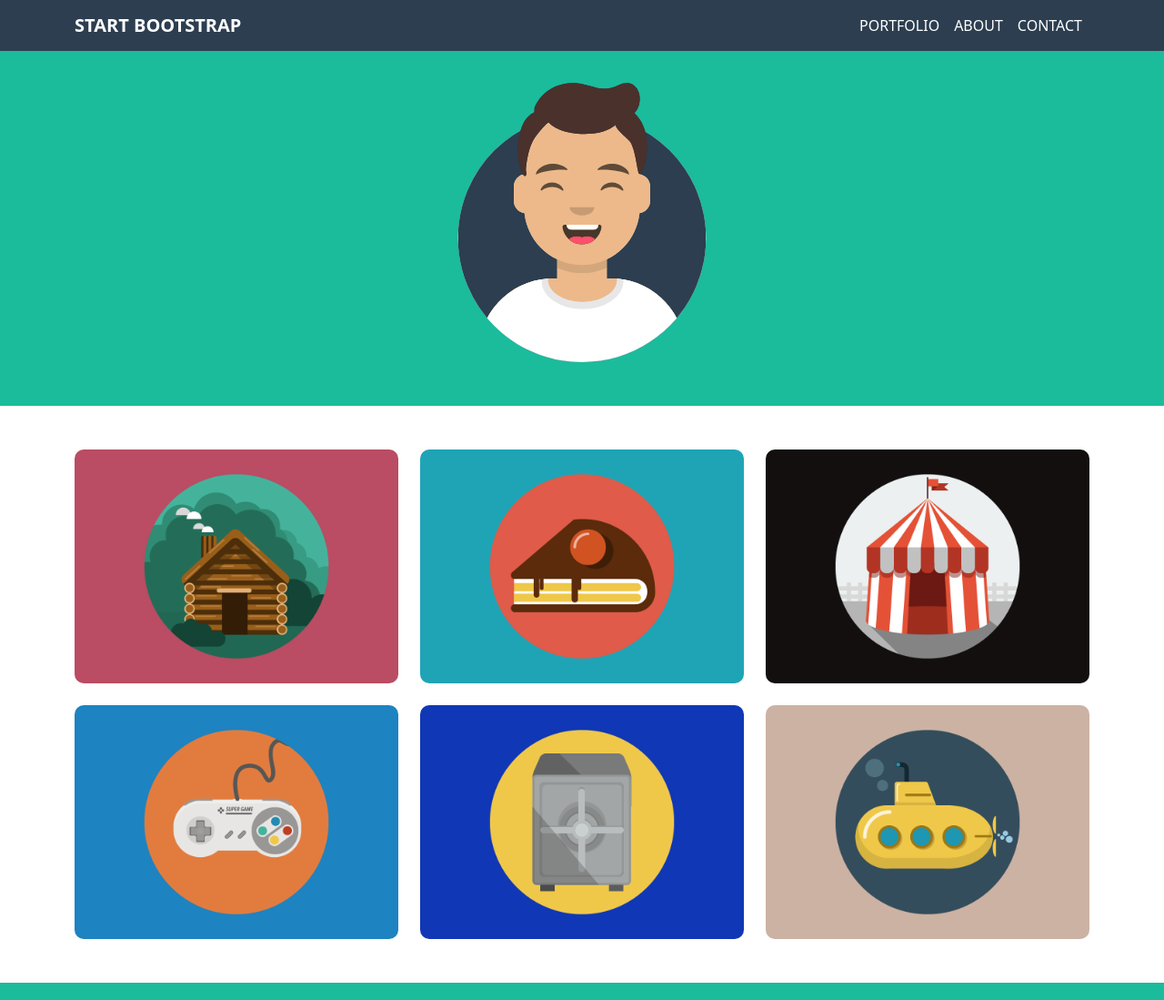
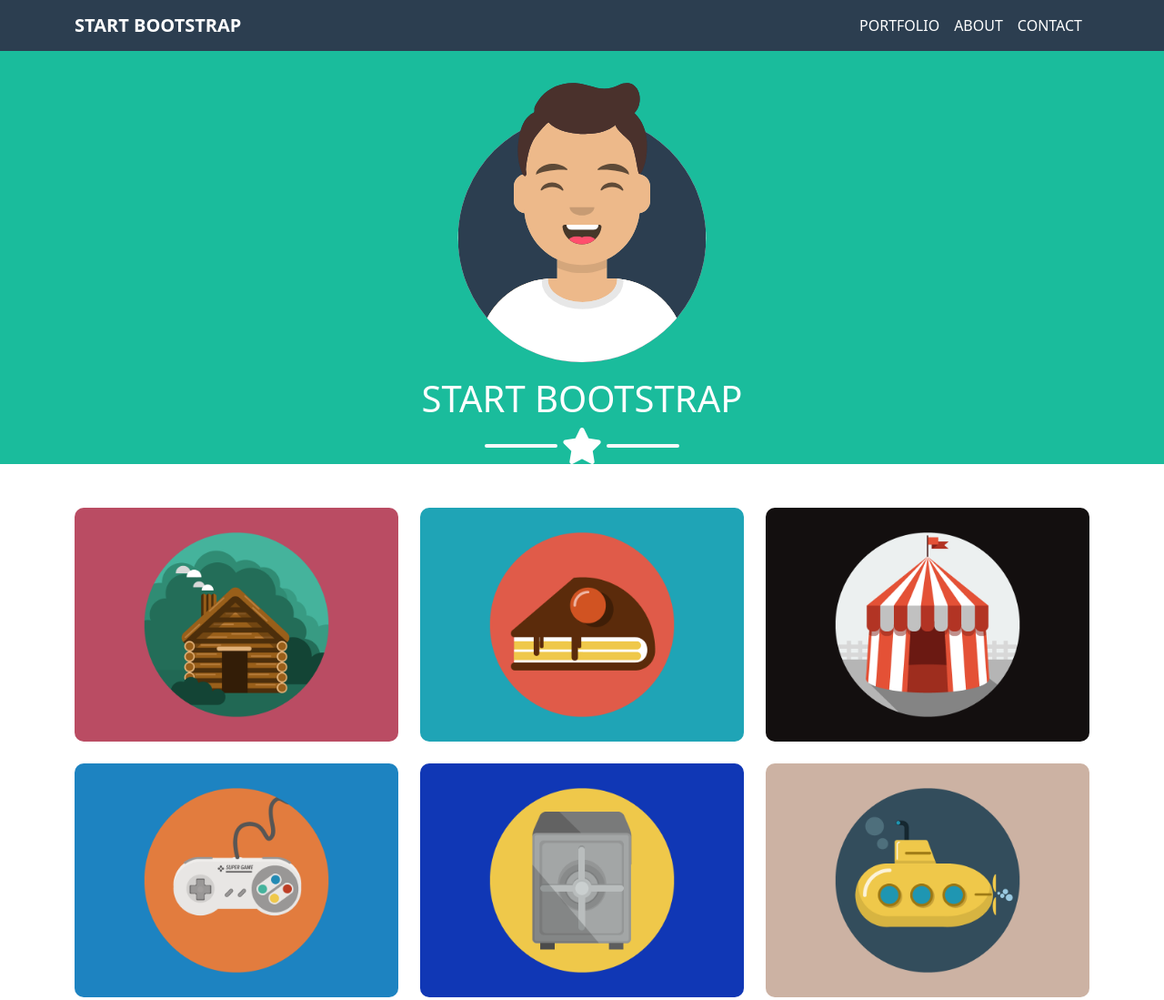
Before and after one commit to giuliagrfo/html-css-bootstrap-freelancer, a plain HTML site: page index.html in a window 1280 px wide. Shown: the top 1099 px of the page at 91% size. Drawn offline with nearby package versions, Linux system fonts and the light colour scheme.

Commit message:
add title jumbotron

```diff
--- a/assets/css/style.css
+++ b/assets/css/style.css
@@ -68,8 +68,21 @@
     background-color: var(--secondary);
 }
 
-.fr_img {
+.banner_img {
     width: 300px;
+}
+
+h1 {
+    font-size: 40px;
+}
+.line {
+    width: 80px;
+    height: 4px;
+    border-radius: 3px;
+}
+
+.banner i {
+    vertical-align: middle;
 }
 
 .portfolio img {
--- a/index.html
+++ b/index.html
@@ -6,6 +6,7 @@
     <title>Freelancer</title>
     <link href="https://cdn.jsdelivr.net/npm/bootstrap@5.2.1/dist/css/bootstrap.min.css" rel="stylesheet" integrity="sha384-iYQeCzEYFbKjA/T2uDLTpkwGzCiq6soy8tYaI1GyVh/UjpbCx/TYkiZhlZB6+fzT" crossorigin="anonymous">
     <link rel="stylesheet" href="./assets/css/style.css">
+    <link rel="stylesheet" href="https://cdnjs.cloudflare.com/ajax/libs/font-awesome/6.2.0/css/all.min.css" integrity="sha512-xh6O/CkQoPOWDdYTDqeRdPCVd1SpvCA9XXcUnZS2FmJNp1coAFzvtCN9BmamE+4aHK8yyUHUSCcJHgXloTyT2A==" crossorigin="anonymous" referrerpolicy="no-referrer" />
   </head>
   <body class="">
 
@@ -27,9 +28,7 @@
                     <li class="nav-item">
                         <a class="nav-link text-uppercase text-white" href="#">Contact</a>
                     </li>
-
                     </ul>
-
               </div>
             </div>
           </nav>
@@ -39,9 +38,17 @@
 
     <main id="site_main">
         <section class="banner">
-            <div class="d-flex flex-column align-items-center">
-                <img class="img-fluid fr_img mt-4" src="./assets/img/avatar.svg" alt="">
-                <div class="avatar_info my-4"></div>
+            <div class="container">
+                <div class="wrapper">
+                    <img class="img-fluid rounded mx-auto d-block pt-4 banner_img" src="./assets/img/avatar.svg" alt="">
+                    <h1 class="text-uppercase text-white text-center pt-3">Start Bootstrap</h1>
+                    <div class="star text-center">
+                        <div class="line bg-light d-inline-block align-middle"></div>
+                        <i class="fa-solid fa-star align-middle text-white fs-1"></i>
+                        <div class="line bg-light d-inline-block align-middle"></div>
+                    </div>
+                </div>
+
             </div>
 
         </section>
```
Lines whose indentation alone changed are shown as unchanged.
